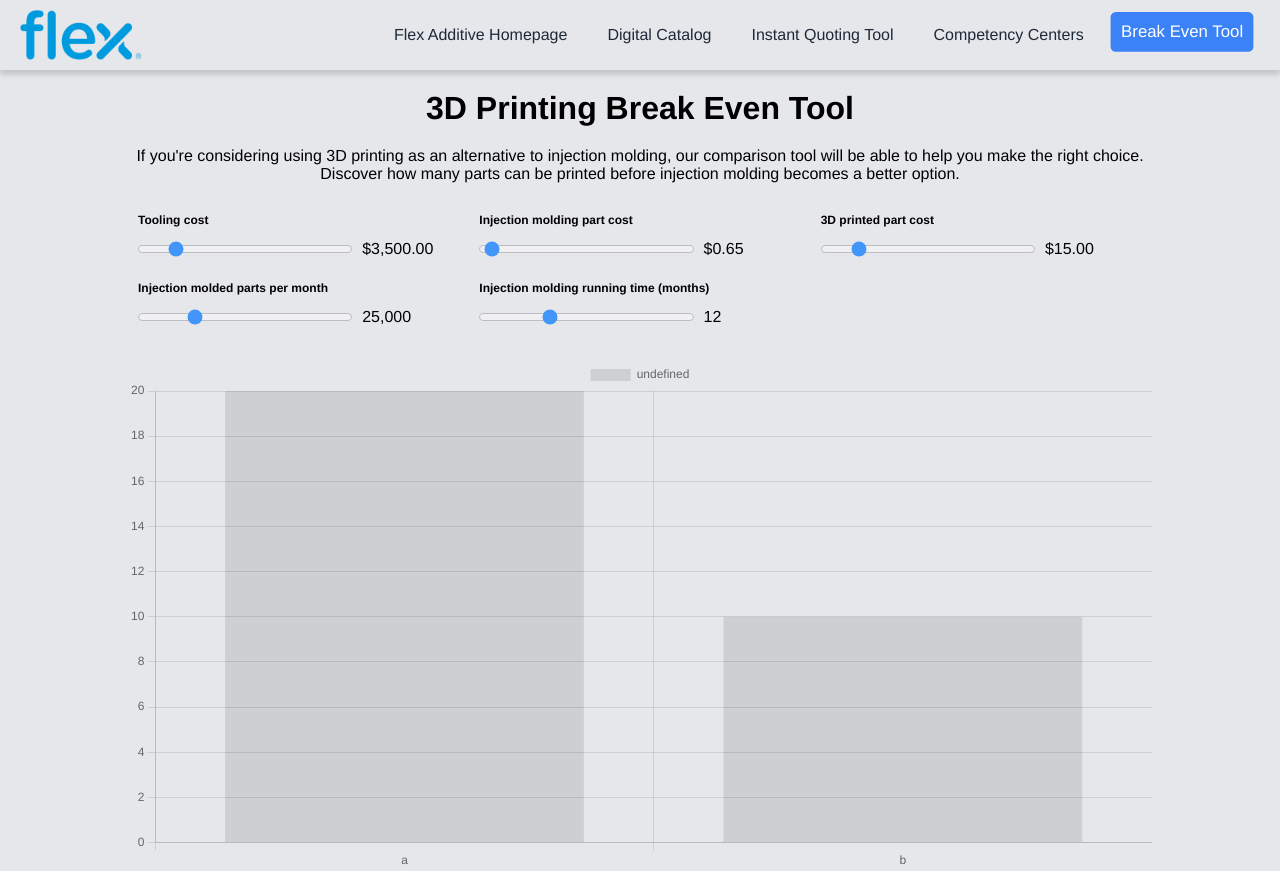
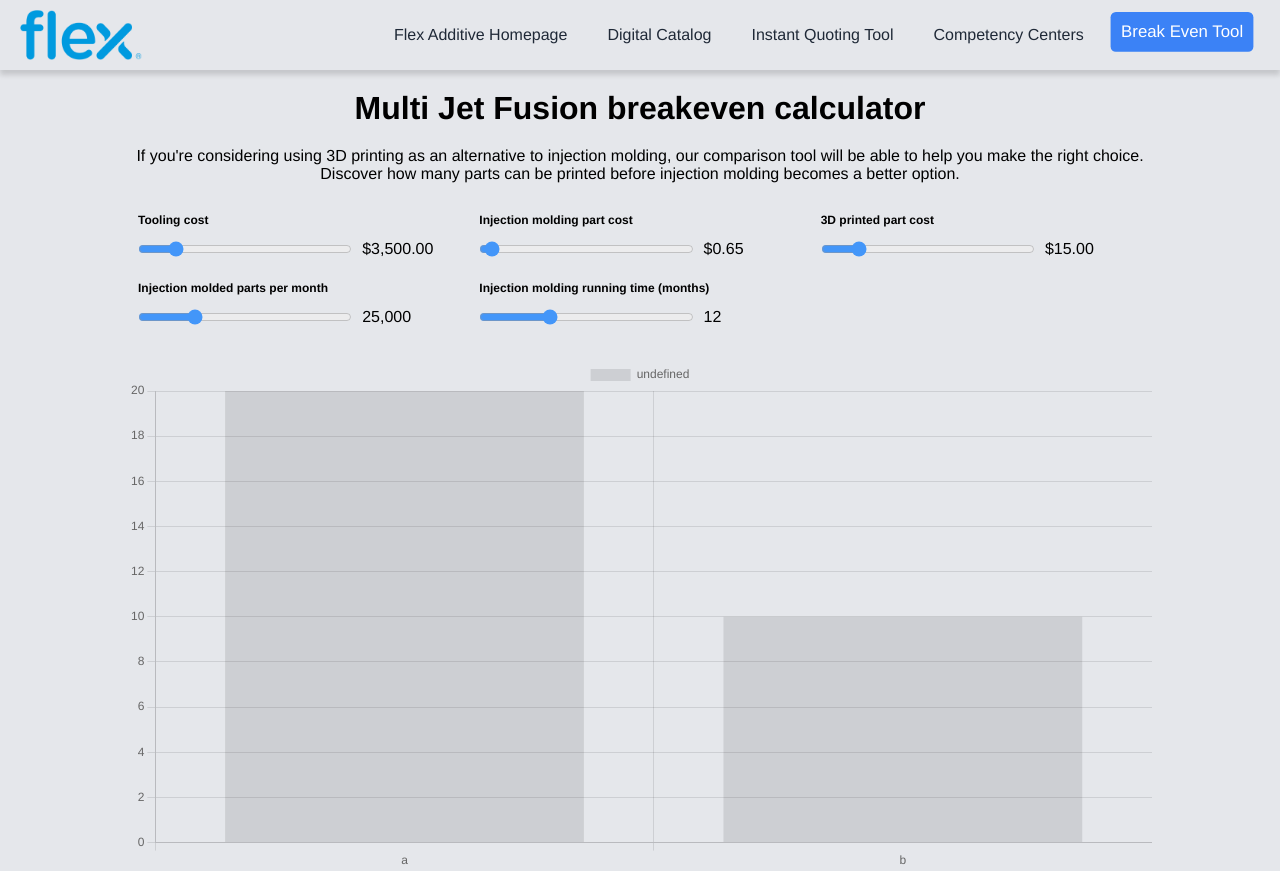
Before and after one commit to pihiwatari/flexhub, a Vue app: page /#/break-even in a window 1280 px wide. Built offline with nearby package versions, Linux system fonts and the light colour scheme.

Commit message:
Linked rangeslider and chart form components. Next is propping to chart component

```diff
--- a/src/components/ChartForm.vue
+++ b/src/components/ChartForm.vue
@@ -1,11 +1,12 @@
 <template>
-  <form action="">
+  <div class="form-container">
     <RangeSlider
       :min-value="1500"
       :max-value="15000"
       :value="3500"
       :step-value="500"
       range-name="Tooling cost"
+      @range-input="updateRangeValue"
     />
     <RangeSlider
       :min-value="0.1"
@@ -13,6 +14,7 @@
       :value="0.65"
       :step-value="0.05"
       range-name="Injection molding part cost"
+      @range-input="updateRangeValue"
     />
     <RangeSlider
       :min-value="0.1"
@@ -20,6 +22,7 @@
       :value="15"
       :step-value="0.1"
       range-name="3D printed part cost"
+      @range-input="updateRangeValue"
     />
     <RangeSlider
       :min-value="1000"
@@ -28,6 +31,7 @@
       :step-value="500"
       :isCurrency="false"
       range-name="Injection molded parts per month"
+      @range-input="updateRangeValue"
     />
     <RangeSlider
       :min-value="1"
@@ -36,8 +40,9 @@
       :step-value="1"
       :isCurrency="false"
       range-name="Injection molding running time (months)"
+      @range-input="updateRangeValue"
     />
-  </form>
+  </div>
 </template>
 
 <script>
@@ -46,11 +51,39 @@ export default {
   components: {
     RangeSlider,
   },
+  emits: ["chartDataChange"],
+  data() {
+    return {
+      rangeSlidersValues: [],
+    };
+  },
+  methods: {
+    updateRangeValue(data) {
+      const { rangeName, sliderValue } = data;
+
+      //find object index in array
+      const index = this.rangeSlidersValues.findIndex(
+        (obj) => obj.rangeName == rangeName
+      );
+
+      //replace value in object
+
+      if (index !== -1) {
+        this.rangeSlidersValues[index].sliderValue = sliderValue;
+      } else {
+        //if object doesn't exists, then push new object.
+        this.rangeSlidersValues.push(data);
+      }
+
+      //emit information to BreakEven component
+      this.$emit("chartDataChange", this.rangeSlidersValues);
+    },
+  },
 };
 </script>
 
 <style scoped lang="scss">
-form {
+.form-container {
   display: grid;
   grid-template-columns: repeat(3, minmax(200px, 1fr));
   margin: 20px auto;
--- a/src/components/Charts.vue
+++ b/src/components/Charts.vue
@@ -5,6 +5,7 @@
 <script>
 import Chart from "chart.js/auto";
 export default {
+  props: ["chartData"],
   data() {
     return {};
   },
--- a/src/components/RangeSlider.vue
+++ b/src/components/RangeSlider.vue
@@ -13,6 +13,7 @@
       :step="stepValue"
       :name="rangeName"
       v-model="sliderValue"
+      @change="sendValue({ rangeName, sliderValue})"
     />
     <span> {{ isCurrency ? currencyValue : numberValue }} </span>
   </div>
@@ -32,11 +33,26 @@ export default {
       required: false,
     },
   },
+  emits: {
+    rangeInput: null,
+  },
   data() {
     return {
       sliderValue: this.value,
       sliderName: this.rangeName,
     };
+  },
+  methods: {
+    sendValue(data) {
+      this.$emit("rangeInput", data);
+    },
+    // changeSliderColor() {
+    //   const slider = document.querySelector(".range-slider");
+    //   slider.oninput = function () {
+    //     let value = ((this.min - this.value) / (this.max - this.min)) * -100;
+    //     slider.style.background = `linear-gradient(to right, #3b82f6 ${value}%, #fff ${value}%, white 100%)`;
+    //   };
+    // },
   },
   computed: {
     currencyValue() {
@@ -70,13 +86,12 @@ div {
 
   .range-slider {
     grid-column-end: span 2;
-    -webkit-appearance: none; /* Override default CSS styles */
-    appearance: none;
+    // -webkit-appearance: none; /* Override default CSS styles */
+    // appearance: none;
     width: 100%;
     height: 8px;
     border-radius: 10px;
     border: 1px solid #acacac;
-    background-color: #f5f5f5;
     opacity: 0.7;
     -webkit-transition: 0.5s;
     transition: opacity 0.5s;
--- a/src/views/BreakEven.vue
+++ b/src/views/BreakEven.vue
@@ -1,14 +1,14 @@
 <template>
   <div class="breakeven">
-    <h1>3D Printing Break Even Tool</h1>
+    <h1>Multi Jet Fusion breakeven calculator</h1>
     <p>
       If you're considering using 3D printing as an alternative to injection
       molding, our comparison tool will be able to help you make the right
       choice. Discover how many parts can be printed before injection molding
       becomes a better option.
     </p>
-    <ChartForm />
-    <Charts />
+    <ChartForm @chart-data-change="updateData" />
+    <Charts :chart-data="newChartData" />
   </div>
 </template>
 
@@ -19,6 +19,16 @@ export default {
   components: {
     Charts,
     ChartForm,
+  },
+  data() {
+    return {
+      newChartData: [],
+    }
+  },
+  methods: {
+    updateData(data) {
+      this.newChartData = data;
+    },
   },
 };
 </script>
```
